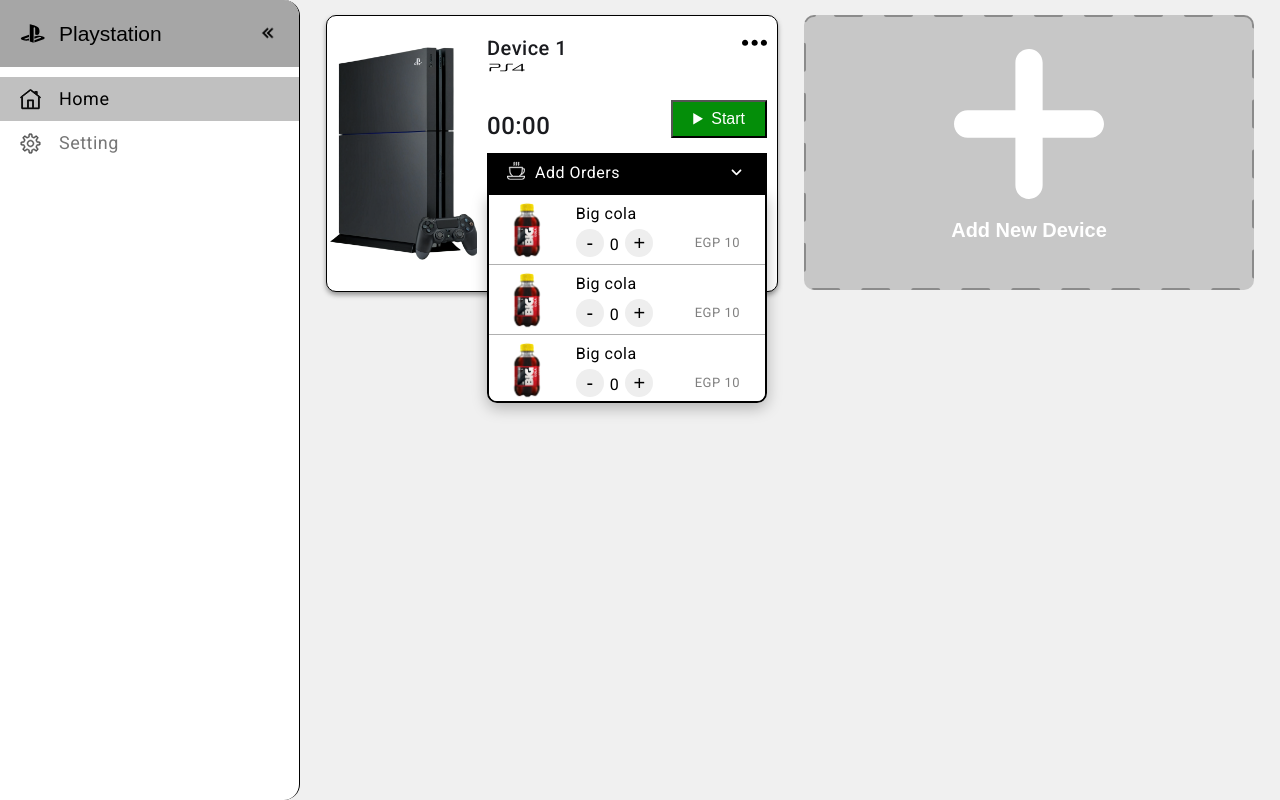
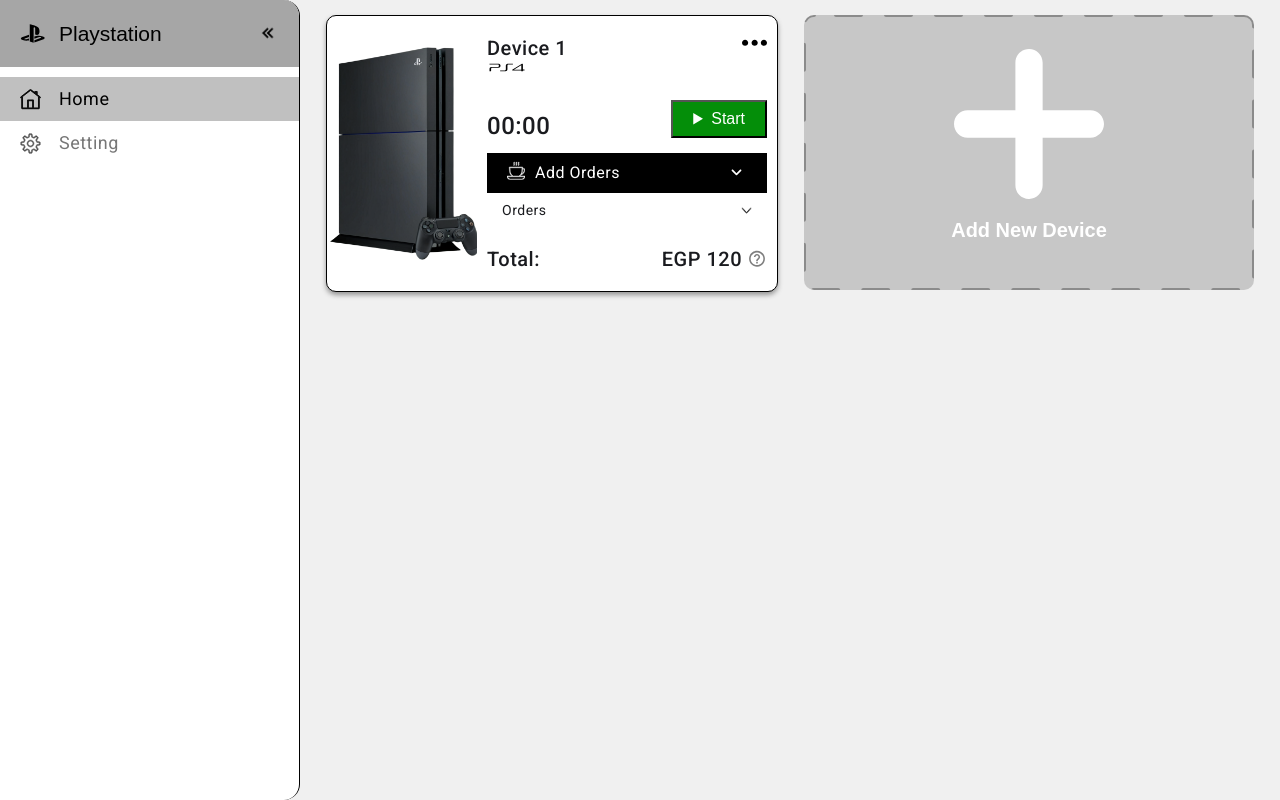
Before and after one commit to omar01140/PlayStation, an Angular app: page /home in a window 1280 px wide. Both pictures are taken after a click on the button "Add New Device". Built offline with nearby package versions, Linux system fonts and the light colour scheme.

Commit message:
style drop menu

```diff
--- a/src/app/home/card/card.component.css
+++ b/src/app/home/card/card.component.css
@@ -134,3 +134,9 @@
     font-weight: 500;
   }
 }
+svg{
+  transition: all 500ms;
+}
+.reverse{
+  transform: rotatex(180deg);
+}
--- a/src/app/home/card/card.component.html
+++ b/src/app/home/card/card.component.html
@@ -50,7 +50,7 @@
     </div>
     <div class="orders">
       <div class="container">
-        <div class="add">
+        <div class="add" (click)="onOpenMenu()">
           <div>
             <svg width="18" height="19" viewBox="0 0 18 19" fill="none" xmlns="http://www.w3.org/2000/svg">
 <g clip-path="url(#clip0_29_1749)">
@@ -69,11 +69,11 @@
             </svg>
             <span>Add Orders</span>
           </div>
-          <svg width="21" height="22" viewBox="0 0 21 22" fill="none" xmlns="http://www.w3.org/2000/svg">
+          <svg [class.reverse]="! closed()" width="21" height="22" viewBox="0 0 21 22" fill="none" xmlns="http://www.w3.org/2000/svg">
 <path d="M10.5 13.3531C10.3833 13.3531 10.274 13.335 10.1719 13.2988C10.0698 13.2627 9.97501 13.2005 9.88751 13.1125L5.86251 9.08745C5.7021 8.92703 5.62189 8.72287 5.62189 8.47495C5.62189 8.22703 5.7021 8.02287 5.86251 7.86245C6.02293 7.70203 6.2271 7.62183 6.47501 7.62183C6.72293 7.62183 6.9271 7.70203 7.08751 7.86245L10.5 11.275L13.9125 7.86245C14.0729 7.70203 14.2771 7.62183 14.525 7.62183C14.7729 7.62183 14.9771 7.70203 15.1375 7.86245C15.2979 8.02287 15.3781 8.22703 15.3781 8.47495C15.3781 8.72287 15.2979 8.92703 15.1375 9.08745L11.1125 13.1125C11.025 13.2 10.9302 13.2621 10.8281 13.2988C10.7261 13.3356 10.6167 13.3537 10.5 13.3531Z" fill="white"/>
           </svg>
         </div>
-        <app-items-menu class="menu"></app-items-menu>
+        <app-items-menu class="menu" [closed]='closed()'></app-items-menu>
       </div>
       <div class="recent">
         <span>Orders</span>
--- a/src/app/home/card/card.component.ts
+++ b/src/app/home/card/card.component.ts
@@ -1,4 +1,4 @@
-import { Component, EventEmitter, inject, Input, Output} from '@angular/core';
+import { Component, EventEmitter, inject, Input, Output, signal} from '@angular/core';
 import {MatMenuModule} from '@angular/material/menu';
 import { MatSlideToggleModule } from '@angular/material/slide-toggle';
 import { CardService } from '../../shared/card.service';
@@ -21,6 +21,8 @@ export class CardComponent {
   minutes = this.cardService.getMinutes(this.id)
   hours = this.cardService.getHours(this.id)
 
+  closed = signal(true);
+
   ngOnInit() {
     this.cardService.initStopwatch(this.id);
 
@@ -38,4 +40,8 @@ export class CardComponent {
   onRemove(){
     this.remove.emit(this.id)
   }
+
+  onOpenMenu(){
+    this.closed.set(!this.closed())
+  }
 }
--- a/src/app/home/card/items-menu/item/item.component.ts
+++ b/src/app/home/card/items-menu/item/item.component.ts
@@ -1,4 +1,4 @@
-import { Component } from '@angular/core';
+import { Component, signal } from '@angular/core';
 
 @Component({
   selector: 'app-item',
@@ -8,5 +8,9 @@ import { Component } from '@angular/core';
   styleUrl: './item.component.css'
 })
 export class ItemComponent {
+  closed = signal(true);
 
+  onclick(){
+    this.closed.set(!this.closed())
+  }
 }
--- a/src/app/home/card/items-menu/items-menu.component.css
+++ b/src/app/home/card/items-menu/items-menu.component.css
@@ -12,3 +12,7 @@ div{
   box-shadow: 0px 5px 15px 0px rgba(0, 0, 0, 0.261);
   overflow-y: scroll;
 }
+::-webkit-scrollbar {
+  width: 5px;
+  height: 5px;
+}
--- a/src/app/home/card/items-menu/items-menu.component.html
+++ b/src/app/home/card/items-menu/items-menu.component.html
@@ -1,8 +1,10 @@
-<div>
+@if(closed() == false){
+  <div>
     <app-item />
     <app-item />
     <app-item />
     <app-item />
     <app-item />
     <app-item />
-</div>
+  </div>
+}
--- a/src/app/home/card/items-menu/items-menu.component.ts
+++ b/src/app/home/card/items-menu/items-menu.component.ts
@@ -1,4 +1,4 @@
-import { Component } from '@angular/core';
+import { Component, input } from '@angular/core';
 import { ItemComponent } from "./item/item.component";
 
 @Component({
@@ -8,6 +8,6 @@ import { ItemComponent } from "./item/item.component";
   templateUrl: './items-menu.component.html',
   styleUrl: './items-menu.component.css'
 })
-export class ItemsMenuComponent {
-
+export class ItemsMenuComponent{
+  closed = input.required();
 }
--- a/src/styles.css
+++ b/src/styles.css
@@ -22,8 +22,8 @@ body { margin: 0; font-family: Roboto, "Helvetica Neue", sans-serif; }
 
 /* Scrollbar container */
 ::-webkit-scrollbar {
-  width: 6px;
-  height: 6px;
+  width: 10px;
+  height: 10px;
 }
 
 /* Track */
```
